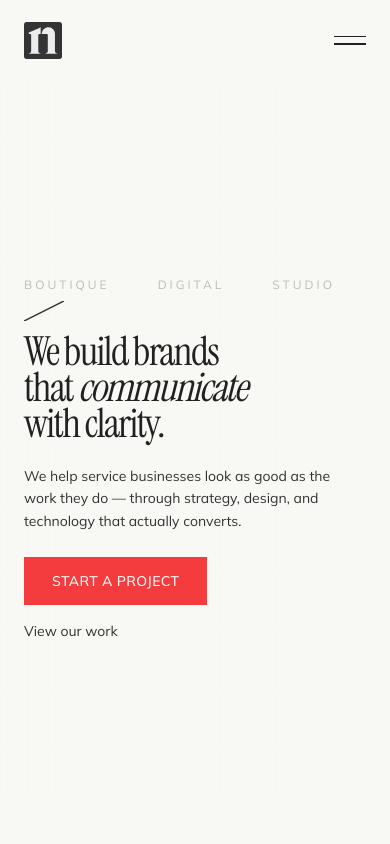
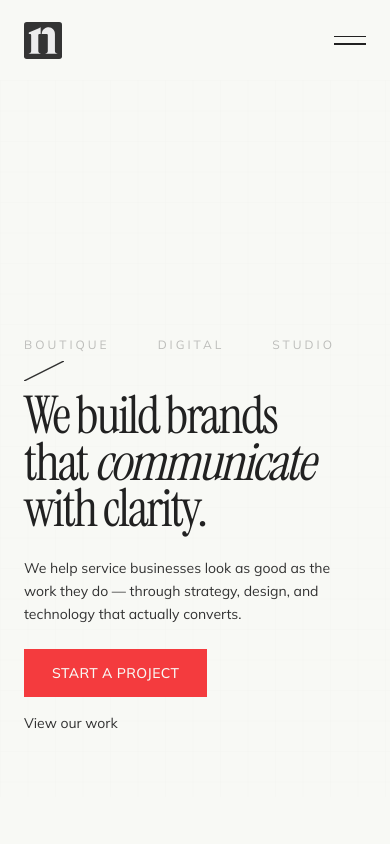
Before and after one commit to narvaezcarloscom/web-narvaez-carlos, a Next.js app: page /en in a window 390 px wide. Shown: the top 844 px of the page. Built offline with nearby package versions, Linux system fonts and the light colour scheme.

Commit message:
fix: mobile hero — larger h1 (3.25rem), anchor content to bottom
Co-Authored-By: Claude Opus 4.6 (1M context) <noreply@anthropic.com>

```diff
--- a/src/components/Hero.tsx
+++ b/src/components/Hero.tsx
@@ -57,7 +57,7 @@ export default function Hero({ lang, dict }: HeroProps) {
   );
 
   return (
-    <section ref={ref} className="relative min-h-[85vh] sm:min-h-[90vh] flex items-center pt-10 sm:pt-0">
+    <section ref={ref} className="relative min-h-[85vh] sm:min-h-[90vh] flex items-end pb-16 sm:items-center sm:pb-0">
       <GridTexture />
       <Container>
         <div className="grid grid-cols-1 md:grid-cols-12 gap-6 sm:gap-8 items-end">
@@ -74,7 +74,7 @@ export default function Hero({ lang, dict }: HeroProps) {
             <DiagonalSlash className="text-graphite/20 mb-3 sm:mb-4" />
             <h1
               data-anim="heading"
-              className="font-serif text-[2.5rem] sm:text-5xl md:text-7xl lg:text-8xl xl:text-[7rem] editorial-heading text-charcoal"
+              className="font-serif text-[3.25rem] sm:text-5xl md:text-7xl lg:text-8xl xl:text-[7rem] editorial-heading text-charcoal"
             >
               {dict.hero.heading.map((line, i) => (
                 <span key={i} className="block" style={{ opacity: 0 }}>
```
